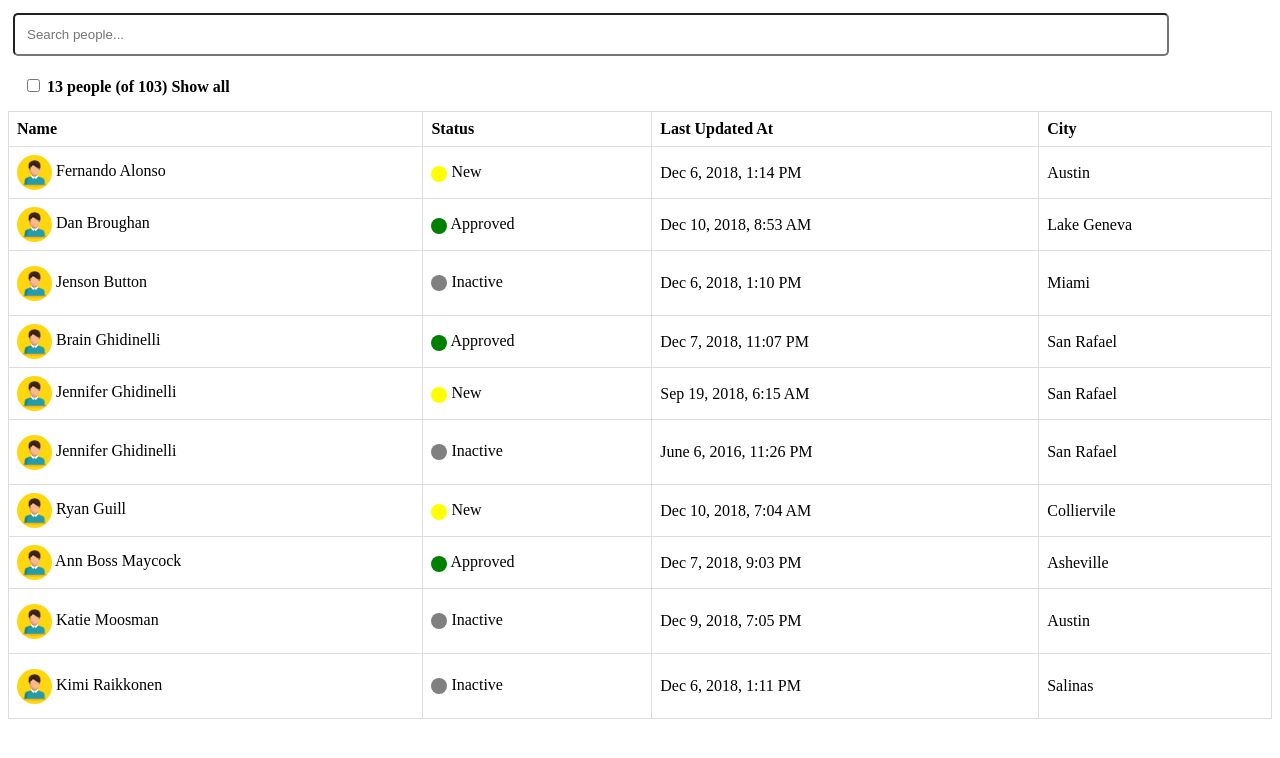
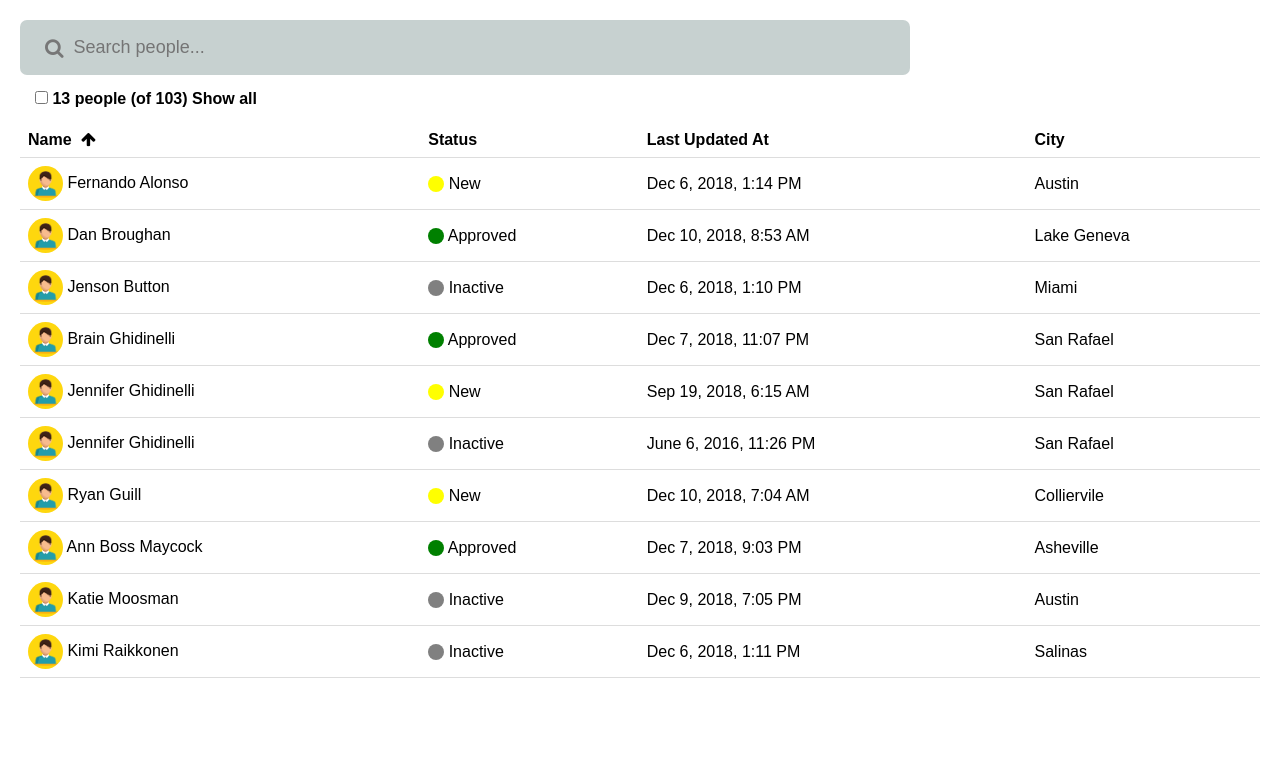
Before and after one commit to Mst-nidra-khatun/Dash-board-table, a plain HTML site: page index.html in a window 1280 px wide. Drawn offline with Linux system fonts and the light colour scheme.

Commit message:
added new code

```diff
--- a/index.html
+++ b/index.html
@@ -5,10 +5,12 @@
     <meta name="viewport" content="width=device-width, initial-scale=1.0">
     <title>Document</title>
     <link rel="stylesheet" href="style.css">
+    <link rel="stylesheet" href="https://cdnjs.cloudflare.com/ajax/libs/font-awesome/4.7.0/css/font-awesome.min.css">
 </head>
 <body>
-  <div class="text">
-    <input type="text" placeholder="Search people..." id="searchInput"/>
+  <div class="box">
+    <i class="fa fa-search" id="searchIcon"></i>
+    <input type="text" placeholder="Search people..."  id="searchInput" />
   </div>
   <div class="button">
     <input type="checkbox"  id="showAll" />  13 people (of 103) Show all
@@ -16,7 +18,7 @@
   <table>
         <thead>
           <tr>
-            <th> Name </th>
+            <th> Name <i class="fa fa-arrow-up"></i></th>
             <th> Status </th>
             <th> Last Updated At </th>
             <th> City </th>
--- a/style.css
+++ b/style.css
@@ -1,10 +1,40 @@
-.text input {
-  margin: 5px;
-  width: 90%;
-  padding-top: 12px;
-  padding-bottom: 12px;
-  padding-left: 12px;
-  border-radius: 5px;
+* {
+  margin: 0;
+  padding: 0;
+  font-family: sans-serif;
+}
+body {
+  padding: 20px;
+}
+
+
+.box {
+  width: 850px;
+  height: 15px;
+  background-color: #C7D1D0;
+  border-radius: 7px;
+  display: flex;
+  align-items: center;
+  padding: 20px;
+}
+
+.box input {
+  background-color: #C7D1D0;
+  flex: 1;
+  height: auto;
+  border: none;
+  outline: none;
+  font-size: 18px;
+  padding-left: 10px;
+
+
+
+}
+
+.box i {
+  font-size: 20px;
+  color: #777;
+
 }
 
 .button {
@@ -17,8 +47,13 @@ table {
     width: 100%;
   }
 
-  th, td {
-    border: 1px solid #ddd;
+  th  {
+    border-bottom: 1px solid #ddd;
+    padding: 8px;
+    text-align: left;
+  }
+  td {
+    border-bottom: 1px solid #ddd;
     padding: 8px;
     text-align: left;
   }
@@ -62,3 +97,8 @@ table {
     display: inline-block;
     vertical-align: middle;
   }
+
+  i {
+    font-size: 1rem;
+    margin-left: 5px;
+  }
```
